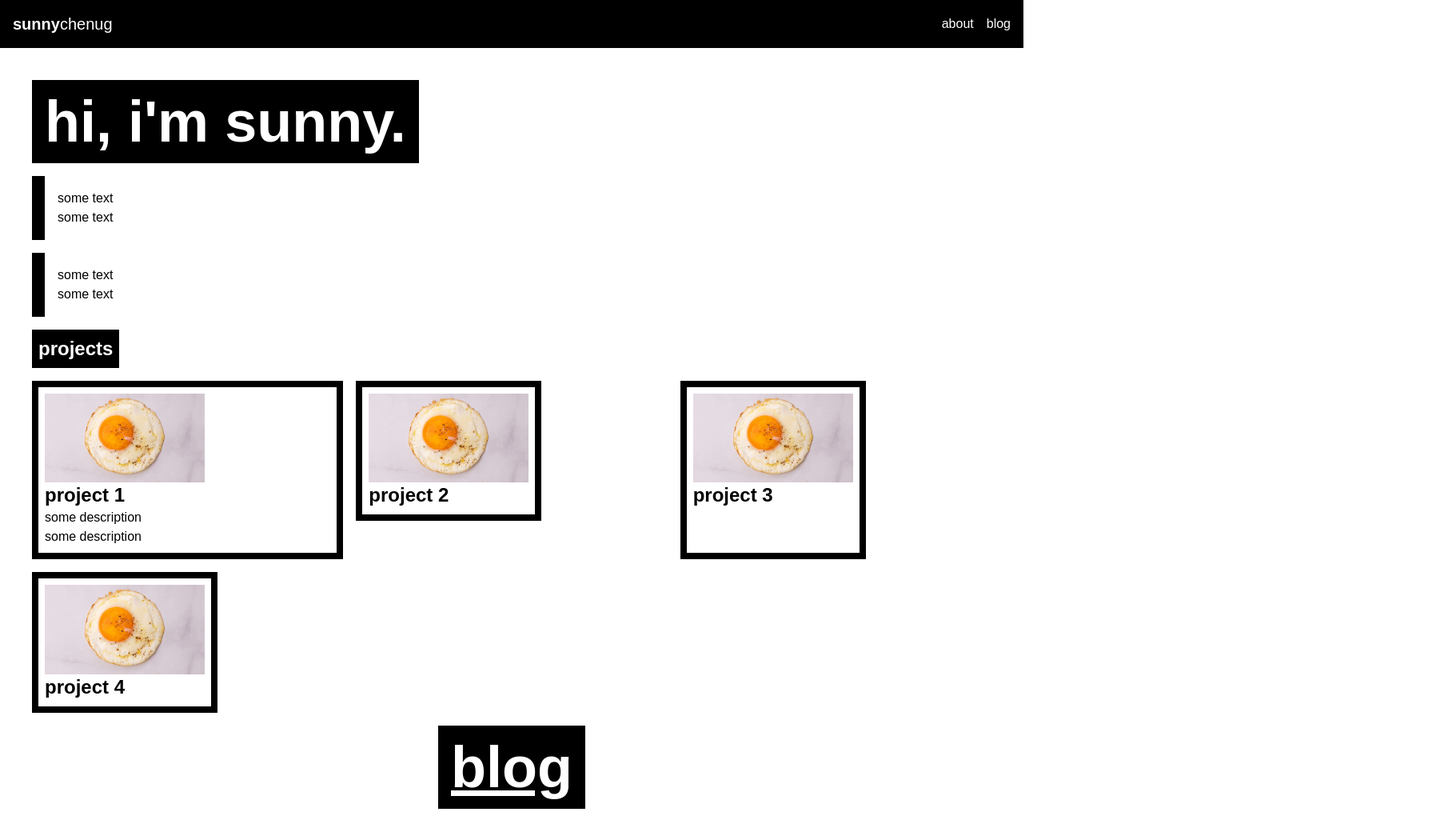
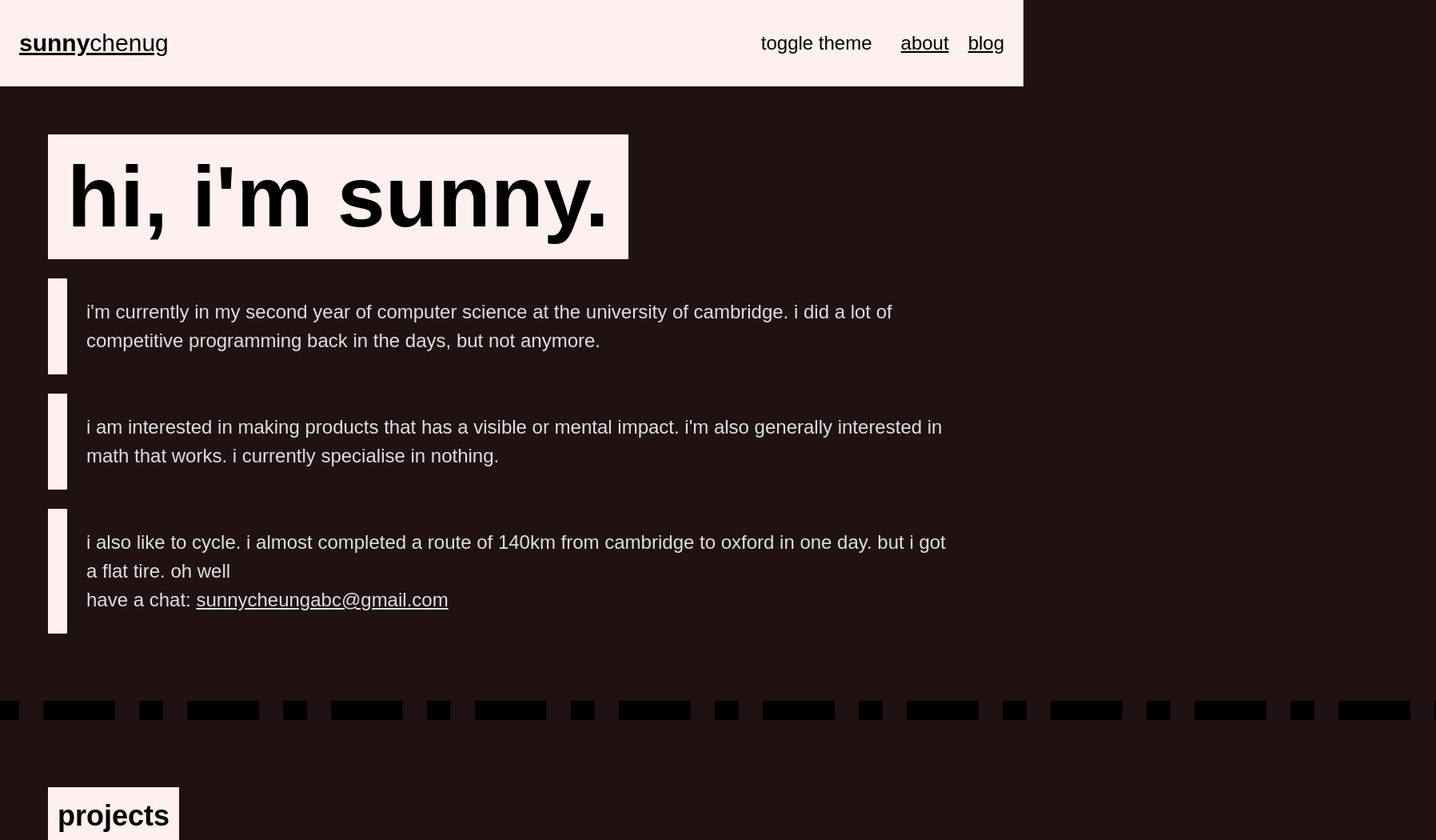
Before and after one commit to PunnyBunny/punnybunny.github.io, a Next.js app: page / in a window 1280 px wide. Shown: the top 1050 px of the page at 80% size, 1796 px wide, since content can reach past the window. Built offline with nearby package versions, Linux system fonts and the light colour scheme; a web font is replaced by a local one.

Commit message:
dark theme and filled in some stuff

```diff
--- a/package.json
+++ b/package.json
@@ -14,6 +14,7 @@
     "gray-matter": "^4.0.3",
     "micromark": "^4.0.2",
     "next": "^15.3.0",
+    "next-themes": "^0.4.6",
     "react": "^19.0.0",
     "react-dom": "^19.0.0"
   },
--- a/src/app/appbar.tsx
+++ b/src/app/appbar.tsx
@@ -1,20 +1,34 @@
+"use client";
+import React from "react";
+
 import Link from "next/link";
 
 const AppBar: React.FC = () => {
   return (
-    <header className="w-full bg-black text-white p-4">
+    <header className="w-full bg-surface dark:bg-dark-surface text-on-surface dark:text-on-dark-surface p-4">
       <nav className="flex items-center justify-between">
+        <Link href="/">
           <div className="flex items-center gap-4">
             <h1 className="text-xl">
               <span className="font-bold">sunny</span>
               chenug
             </h1>
           </div>
+        </Link>
         <div className="flex items-center gap-4">
-          <Link href="/" className="text-on-surface">
+          <button
+            onClick={() => document.documentElement.classList.toggle("dark")}
+            className="bg-surface dark:bg-dark-surface text-on-surface dark:text-on-dark-surface p-2 rounded-md hover:bg-gray-800 transition duration-300"
+          >
+            toggle theme
+          </button>
+          <Link href="/" className="text-on-surface dark:text-on-dark-surface">
             about
           </Link>
-          <Link href="/blog" className="text-on-surface">
+          <Link
+            href="/blog"
+            className="text-on-surface dark:text-on-dark-surface"
+          >
             blog
           </Link>
         </div>
--- a/src/app/blog/[slug]/page.tsx
+++ b/src/app/blog/[slug]/page.tsx
@@ -12,7 +12,7 @@ const Blog: React.FC<BlogProps> = async ({ params }) => {
   const blogHtml = micromark(blog.content);
   return (
     <div className="p-10 flex flex-col gap-4 min-h-screen">
-      <div className="bg-black text-white p-4 w-fit flex flex-col">
+      <div className="bg-surface dark:bg-dark-surface text-on-surface dark:text-on-dark-surface p-4 w-fit flex flex-col">
         <h1 className="text-7xl font-bold">{blog.title}</h1>
         <p>{blog.date}</p>
       </div>
--- a/src/app/blog/page.tsx
+++ b/src/app/blog/page.tsx
@@ -4,19 +4,16 @@ import Link from "next/link";
 const Blogs: React.FC = () => {
   return (
     <div className="p-10 flex flex-col gap-4 min-h-screen">
-      <div className="bg-black text-white p-4 w-fit">
+      <div className="bg-surface dark:bg-dark-surface text-on-surface dark:text-on-dark-surface p-4 w-fit">
         <h1 className="text-7xl font-bold">blogs</h1>
       </div>
       {getBlogSlugs().map((slug) => {
         const blog = getBlogBySlug(slug);
         return (
           <div key={slug} className="flex flex-row">
-            <div className="bg-black p-2 w-min" />
+            <div className="bg-surface dark:bg-dark-surface p-2 w-min" />
             <div className="flex flex-col p-4">
-              <Link
-                className="underline hover:no-underline"
-                href={`/blog/${slug}`}
-              >
+              <Link href={`/blog/${slug}`}>
                 <h1 className="text-2xl font-bold">{blog.title}</h1>
               </Link>
               <p>{blog.description}</p>
--- a/src/app/contactsbar.tsx
+++ b/src/app/contactsbar.tsx
@@ -2,8 +2,12 @@ import React from "react";
 
 const ContactsBar: React.FC = () => {
   return (
-    <div className="w-full bg-gray-800 text-white text-center py-2 text-sm">
-      <p>Contact us: support@example.com | +1 (123) 456-7890</p>
+    <div className="w-full bg-surface dark:bg-dark-surface text-on-surface dark:text-on-dark-surface text-center py-2 text-sm">
+      <p>
+        Contact:{" "}
+        <a href="mailto:sunnycheungabc@gmail.com">sunnycheungabc@gmail.com</a> |
+        +1 (123) 456-7890
+      </p>
     </div>
   );
 };
--- a/src/app/globals.css
+++ b/src/app/globals.css
@@ -2,15 +2,19 @@
 @tailwind components;
 @tailwind utilities;
 
-:root {
-  --color-primary: #282828;
-  --color-on-primary: #ffffff;
-  --color-surface: #505050;
-  --color-on-surface: #ffffff;
+html {
+  font-size: 24px;
 }
 
-body {
-  color: var(--surface);
-  background: var(--background);
-  font-family: Arial, Helvetica, sans-serif;
+@layer base {
+  body {
+    @apply bg-background text-on-background;
+  }
+  .dark body {
+    @apply bg-dark-background text-on-dark-background;
+  }
+  a {
+    @apply underline;
+    @apply hover:no-underline;
+  }
 }
--- a/src/app/layout.tsx
+++ b/src/app/layout.tsx
@@ -3,6 +3,7 @@ import { Gideon_Roman } from "next/font/google";
 import "./globals.css";
 import AppBar from "./appbar";
 import ContactsBar from "./contactsbar";
+import { ThemeProvider } from "next-themes";
 
 const gideonRoman = Gideon_Roman({
   weight: "400",
@@ -10,7 +11,7 @@ const gideonRoman = Gideon_Roman({
 });
 
 export const metadata: Metadata = {
-  title: "sunny",
+  title: "sunny cheung",
   description: "my personal website",
 };
 
@@ -24,9 +25,11 @@ export default function RootLayout({
       <body
         className={`${gideonRoman.className} antialiased scroll-smooth flex flex-col`}
       >
-        <AppBar />
-        {children}
-        <ContactsBar />
+        <ThemeProvider attribute="class" defaultTheme="dark" enableSystem>
+          <AppBar />
+          {children}
+          <ContactsBar />
+        </ThemeProvider>
       </body>
     </html>
   );
--- a/src/app/page.tsx
+++ b/src/app/page.tsx
@@ -5,54 +5,70 @@ import Link from "next/link";
 const Page: React.FC = () => {
   return (
     <div className="p-10 flex flex-col gap-4">
-      <div className="bg-black text-white p-4 w-fit">
-        <h1 className="text-7xl font-bold">hi, i&apos;m sunny.</h1>
+      <div>
+        <div className="bg-surface dark:bg-dark-surface text-on-surface dark:text-on-dark-surface p-4 w-fit">
+          <h1 className="text-7xl font-bold">hi, i&apos;m sunny.</h1>
+        </div>
       </div>
       <div className="flex flex-row">
-        <div className="bg-black p-2 w-min" />
+        <div className="bg-surface dark:bg-dark-surface p-2 w-min" />
         <div className="p-4">
           <p>
-            some text <br /> some text
+            i&apos;m currently in my second year of computer science at the
+            university of cambridge. i did a lot of competitive programming back
+            in the days, but not anymore.
           </p>
         </div>
       </div>
       <div className="flex flex-row">
-        <div className="bg-black p-2 w-min" />
+        <div className="bg-surface dark:bg-dark-surface p-2 w-min" />
         <div className="p-4">
           <p>
-            some text <br /> some text
+            i am interested in making products that has a visible or mental
+            impact. i&apos;m also generally interested in math that works. i
+            currently specialise in nothing.
           </p>
         </div>
       </div>
-      <div className="bg-black text-white p-2 w-fit">
+      <div className="flex flex-row">
+        <div className="bg-surface dark:bg-dark-surface p-2 w-min" />
+        <div className="p-4">
+          <p>
+            i also like to cycle. i almost completed a route of 140km from
+            cambridge to oxford in one day. but i got a flat tire. oh well
+          </p>
+          <p>
+            have a chat:{" "}
+            <a href="mailto:sunnycheungabc@gmail.com">
+              sunnycheungabc@gmail.com
+            </a>
+          </p>
+        </div>
+      </div>
+      <div className="-mx-96 my-10 h-4 bg-[repeating-linear-gradient(to_right,transparent_0,transparent_30px,black_30px,black_120px,transparent_120px,transparent_150px,black_150px,black_180px)]"></div>
+
+      <div className="bg-surface dark:bg-dark-surface text-on-surface dark:text-on-dark-surface p-2 w-fit">
         <h1 className="text-2xl font-bold">projects</h1>
       </div>
-      <div className="grid grid-cols-3 gap-4">
-        <div className="border-8 border-black p-2 h-min">
+      <div className="grid grid-cols-1 md:grid-cols-2 gap-4">
+        <div className="border-8 border-surface dark:border-dark-surface p-2 h-min w-fit">
           <Image src={fryegg} width={200} height={200} alt="Fried Egg" />
           <h1 className="text-2xl font-bold">project 1</h1>
           <p>
             some description <br /> some description
           </p>
         </div>
-        <div className="border-8 border-black p-2 w-fit h-fit">
+        <div className="border-8 border-surface dark:border-dark-surface p-2 h-min w-fit">
           <Image src={fryegg} width={200} height={200} alt="Fried Egg" />
-          <h1 className="text-2xl font-bold">project 2</h1>
-        </div>
-        <div className="border-8 border-black p-2 w-fit">
-          <Image src={fryegg} width={200} height={200} alt="Fried Egg" />
-          <h1 className="text-2xl font-bold">project 3</h1>
-        </div>
-        <div className="border-8 border-black p-2 w-fit">
-          <Image src={fryegg} width={200} height={200} alt="Fried Egg" />
-          <h1 className="text-2xl font-bold">project 4</h1>
+          <h1 className="text-2xl font-bold">project 1</h1>
+          <p>
+            some description <br /> some description
+          </p>
         </div>
       </div>
-      <div className="bg-black text-white p-4 mx-auto">
+      <div className="bg-surface dark:bg-dark-surface text-on-surface dark:text-on-dark-surface p-4 mx-auto">
         <Link href="/blog">
-          <h1 className="text-7xl font-bold underline hover:no-underline">
-            blog
-          </h1>
+          <h1 className="text-7xl font-bold">blog</h1>
         </Link>
       </div>
     </div>
--- a/tailwind.config.ts
+++ b/tailwind.config.ts
@@ -6,25 +6,21 @@ export default {
     "./src/components/**/*.{js,ts,jsx,tsx,mdx}",
     "./src/app/**/*.{js,ts,jsx,tsx,mdx}",
   ],
+  darkMode: "class", // Enable dark mode toggling
   theme: {
     extend: {
-      colors: {
-        primary: "var(--color-primary)",
-        "on-primary": "var(--color-on-primary)",
-        surface: "var(--color-surface)",
-        "on-surface": "var(--color-on-surface)",
-      },
       fontFamily: {
         sans: "var(--gideon-roman)",
       },
-      animation: {
-        "fade-in": "fadeIn 1s ease-in-out forwards",
-      },
-      keyframes: {
-        fadeIn: {
-          "0%": { opacity: "0" },
-          "100%": { opacity: "1" },
-        },
+      colors: {
+        surface: "#000000",
+        "dark-surface": "#fff0f0",
+        "on-surface": "#ffffff",
+        "on-dark-surface": "#000000",
+        background: "#e0e0e0",
+        "dark-background": "#201212",
+        "on-background": "#121212",
+        "on-dark-background": "#e0e0e0",
       },
     },
   },
```
Also changed, not shown: 1 other file (tests, documents, lock files or other folders). Lines whose indentation alone changed are shown as unchanged.
